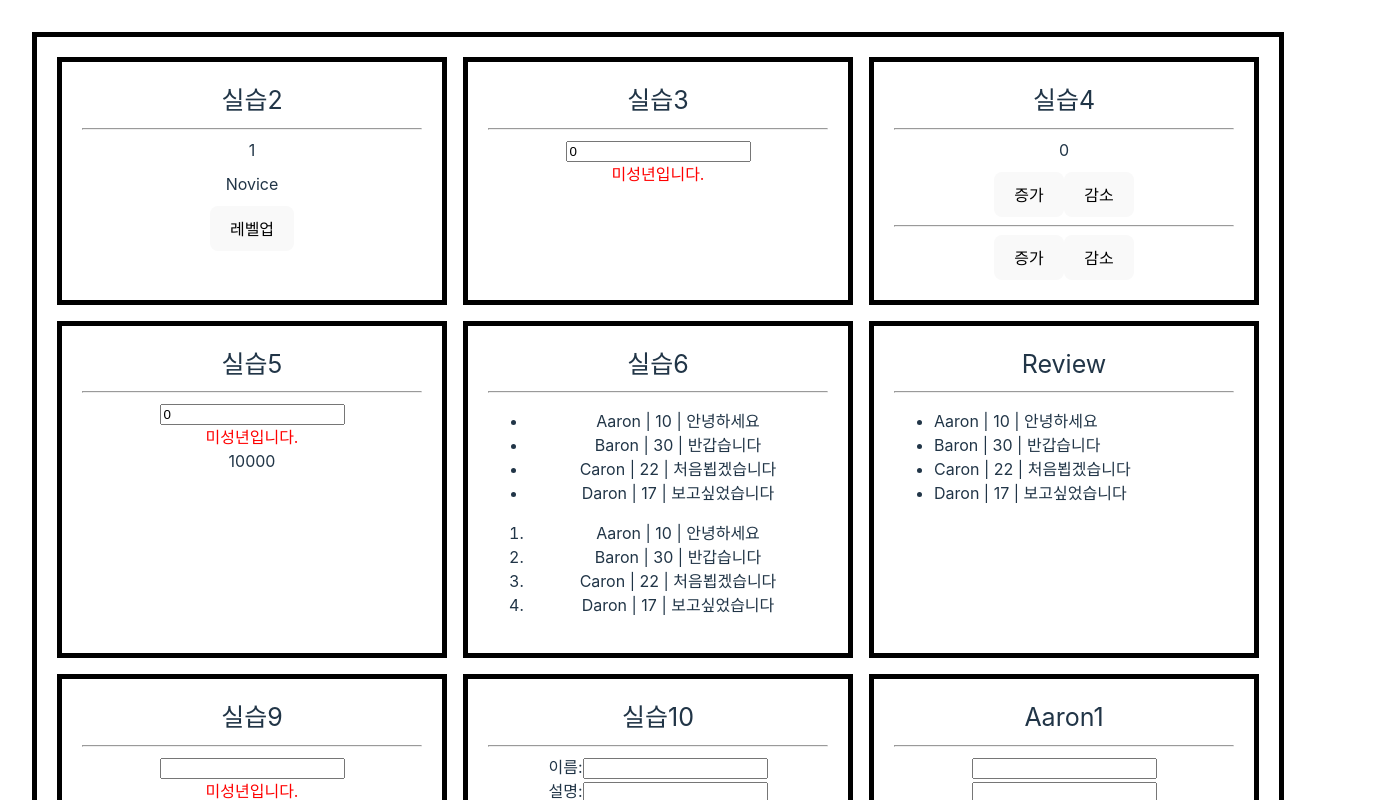
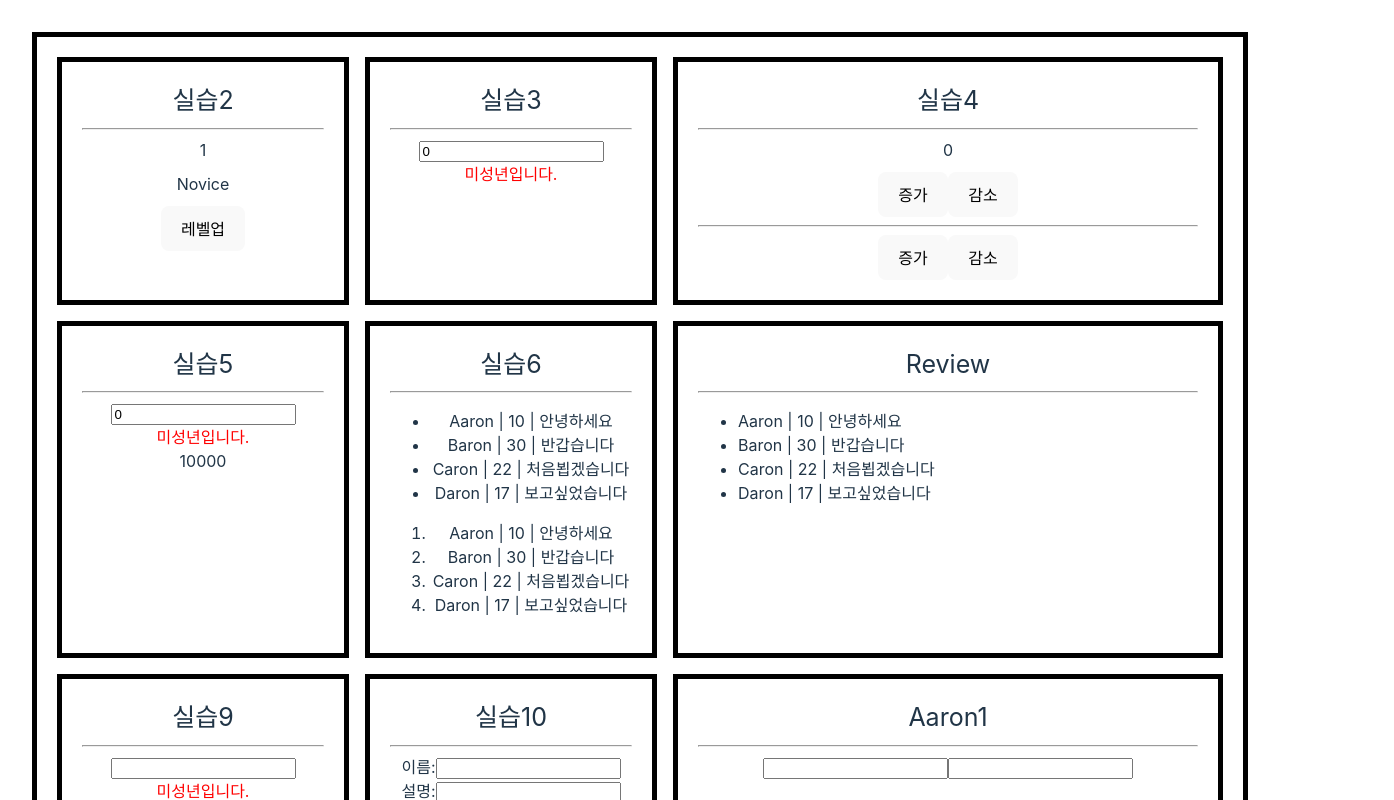
Before and after one commit to jingjing2222/react-practice, a React (Vite) app: page / in a window 1280 px wide. Shown: the top 800 px of the page, 1394 px wide, since content can reach past the window. Built offline with nearby package versions, Linux system fonts and the light colour scheme.

Commit message:
container-item CSS width, height 동적 조절 추가

```diff
--- a/src/App.css
+++ b/src/App.css
@@ -54,6 +54,8 @@
     border: 5px solid #000;
     width: 340px;
     padding: 20px;
+    height: auto;
+    width: auto;
 }
 
 .li-items {
```
